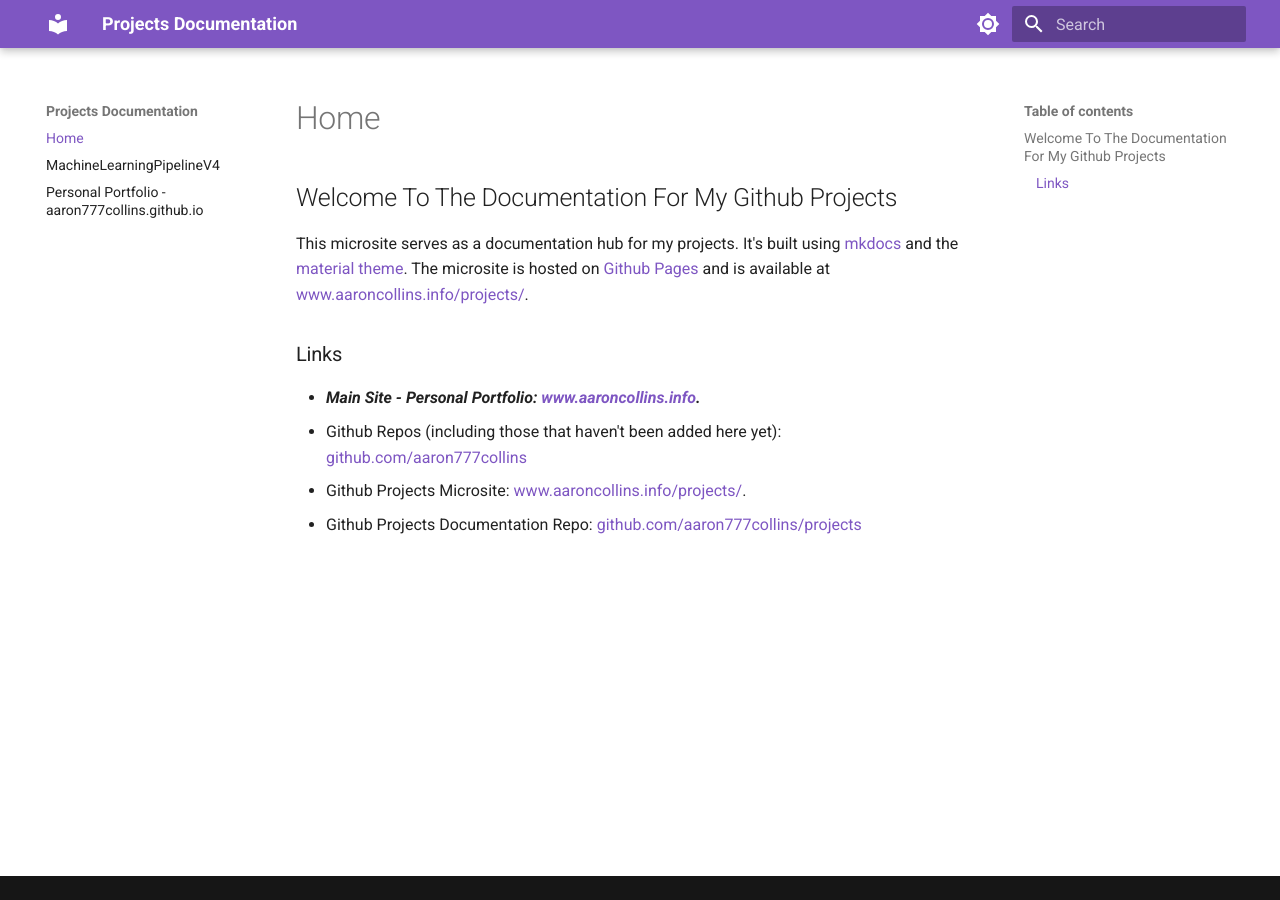
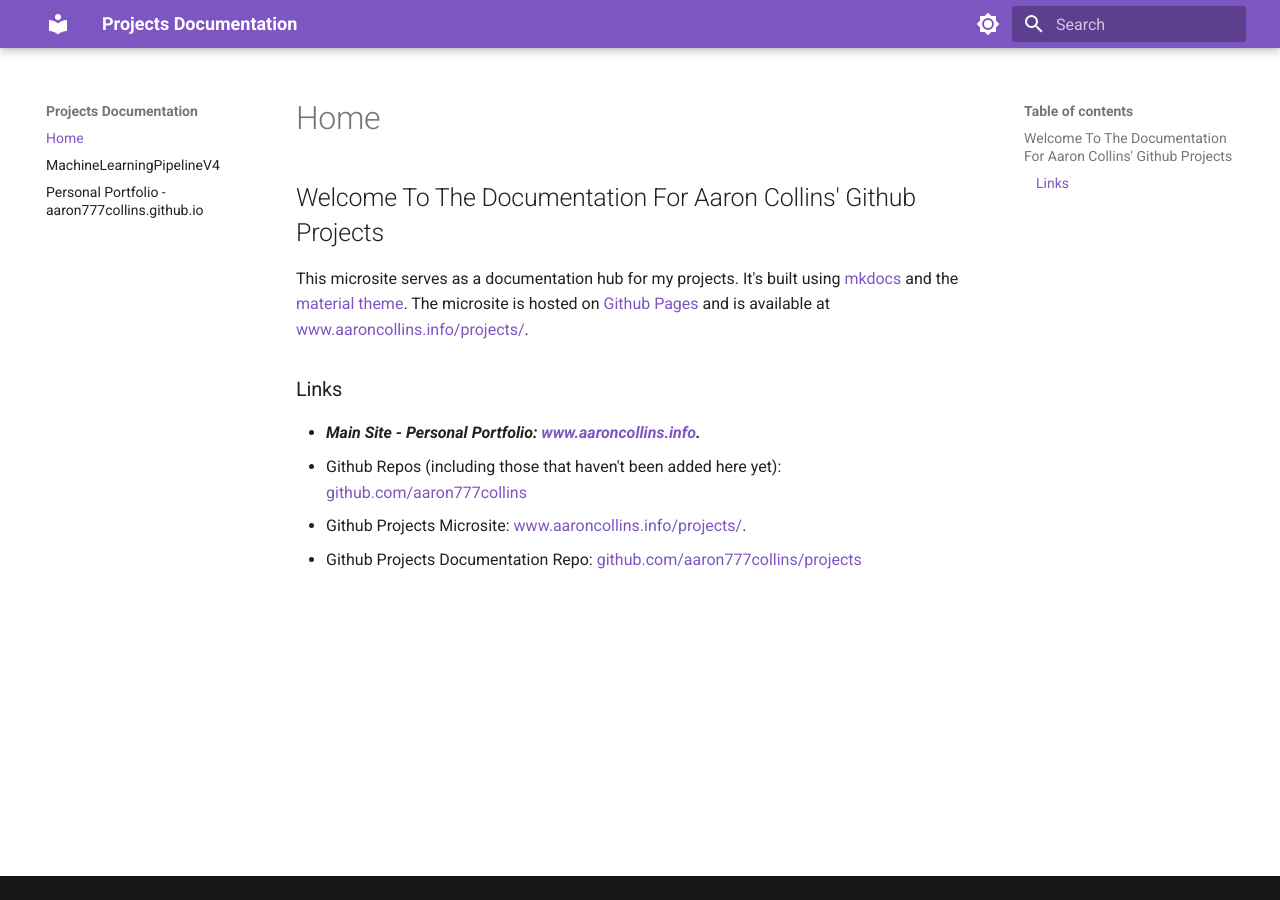
Before and after one commit to aaron777collins/projects, an MkDocs documentation site: the page built from docs/index.md, in a window 1280 px wide. Built offline with MkDocs 1.6.1 and Material for MkDocs 9.7.7, drawn with Linux system fonts in a browser that asks for light colours.

Commit message:
updated title in the welcome page

```diff
--- a/docs/index.md
+++ b/docs/index.md
@@ -1,6 +1,6 @@
 # Home
 
-## Welcome To The Documentation For My Github Projects
+## Welcome To The Documentation For Aaron Collins' Github Projects
 This microsite serves as a documentation hub for my projects. It's built using [mkdocs](https://www.mkdocs.org/) and the [material theme](https://squidfunk.github.io/mkdocs-material/). The microsite is hosted on [Github Pages](https://pages.github.com/) and is available at [www.aaroncollins.info/projects/](https://www.aaroncollins.info/projects/).
 
 ### Links
```
